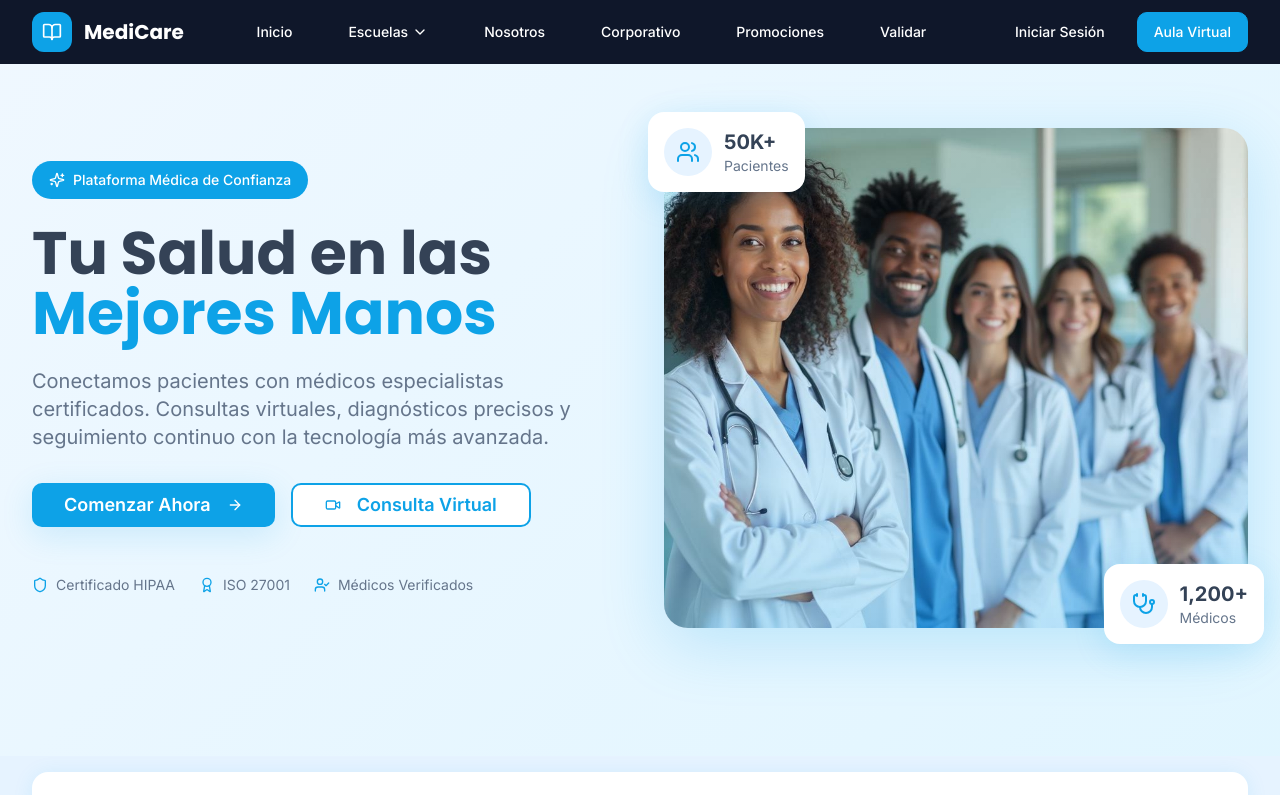
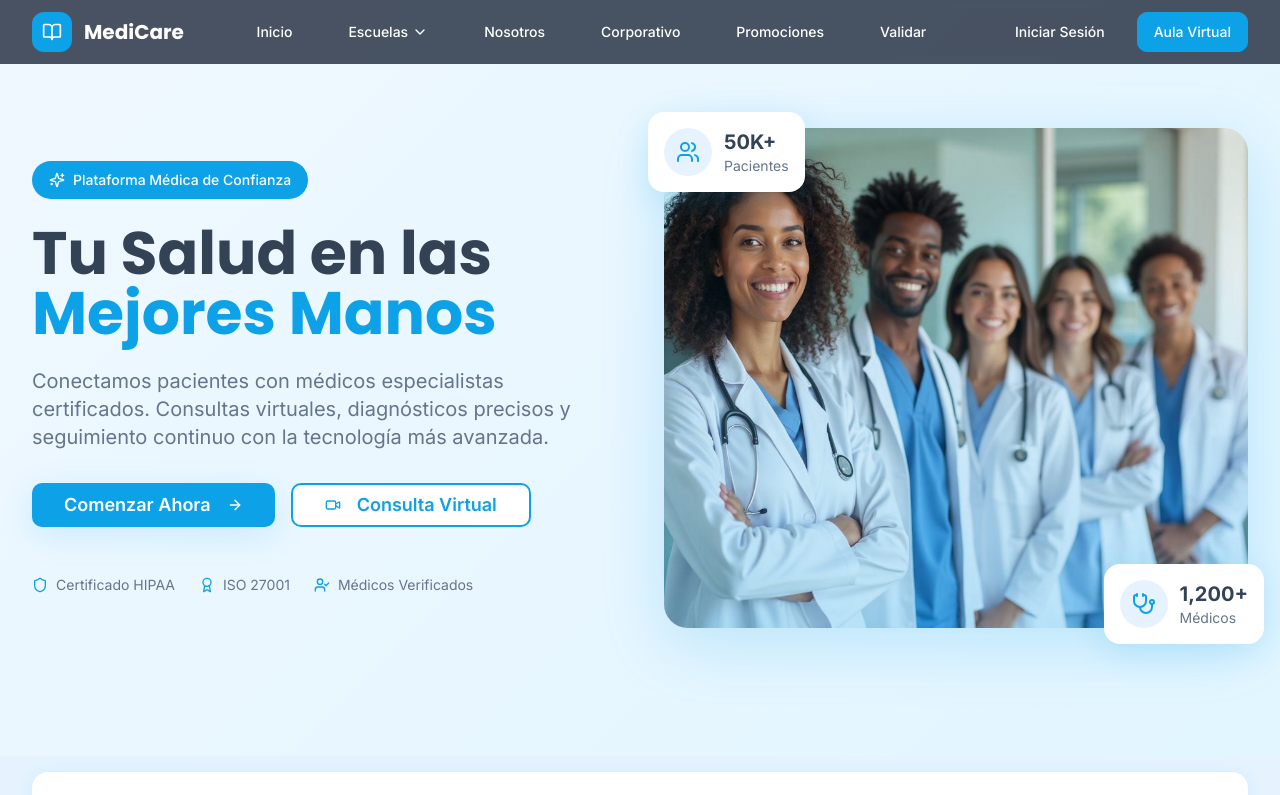
Before and after one commit to carlosleyenda/health-future-nexus, a React (Vite) app: page / in a window 1280 px wide. Shown: the top 795 px of the page. Built offline with nearby package versions, Linux system fonts and the light colour scheme.

Commit message:
Refactor navigation bar
Make the navigation bar transparent with a glass effect on scroll, maintaining the menu structure and shape.

```diff
--- a/src/components/layout/TopNavigation.tsx
+++ b/src/components/layout/TopNavigation.tsx
@@ -50,8 +50,8 @@ const TopNavigation = () => {
     <nav
       className={`fixed top-0 left-0 right-0 z-50 transition-all duration-300 ${
         isScrolled
-          ? 'bg-slate-900/80 backdrop-blur-md border-b border-white/10'
-          : 'bg-slate-900'
+          ? 'bg-slate-800/90 backdrop-blur-md border-b border-white/10'
+          : 'bg-slate-800/80 backdrop-blur-sm'
       }`}
     >
       <div className="max-w-7xl mx-auto px-4 sm:px-6 lg:px-8">
@@ -89,7 +89,7 @@ const TopNavigation = () => {
 
                 {/* Dropdown Menu */}
                 {item.hasDropdown && isEscuelasOpen && (
-                  <div className="absolute top-full left-0 mt-1 w-48 bg-white rounded-lg shadow-lg border border-gray-200 py-2">
+                  <div className="absolute top-full left-0 mt-1 w-48 bg-white rounded-lg shadow-xl border border-gray-200 py-2 z-50">
                     {item.submenu?.map((subItem) => (
                       <button
                         key={subItem.name}
```
